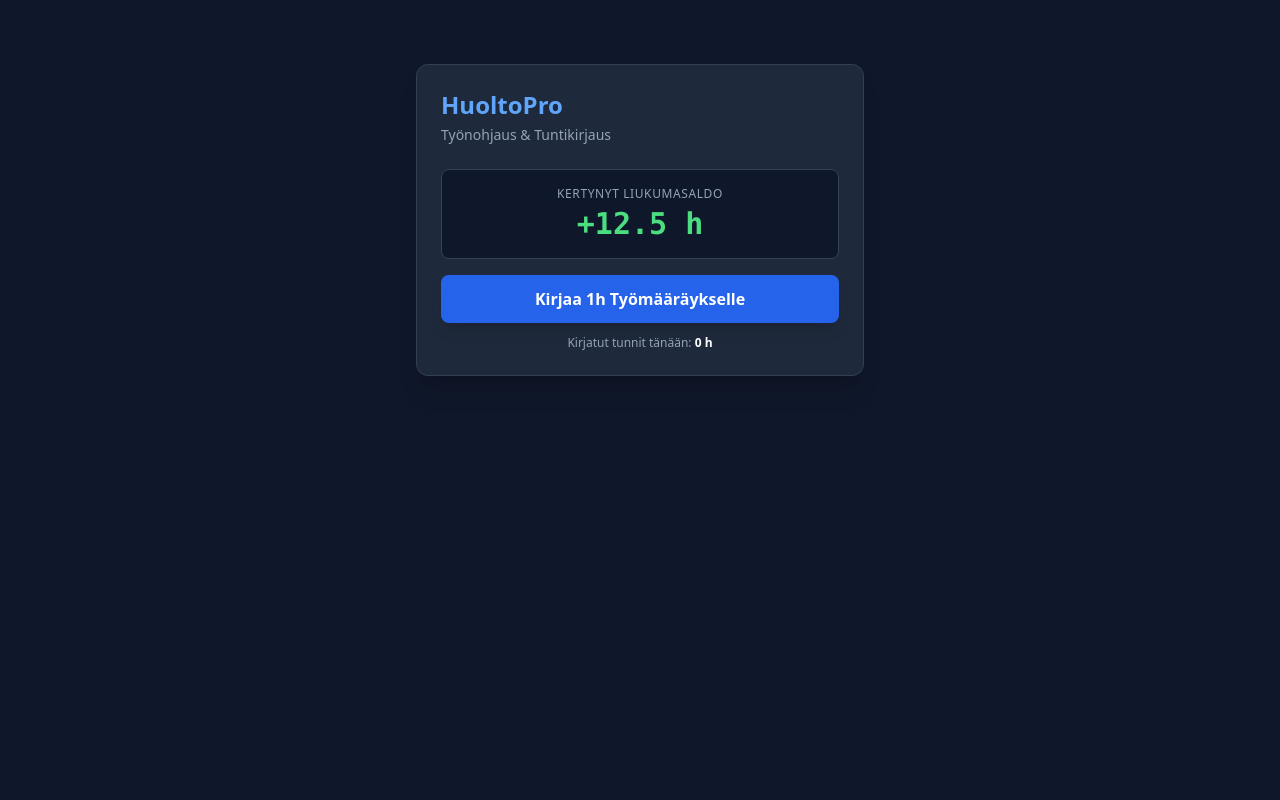
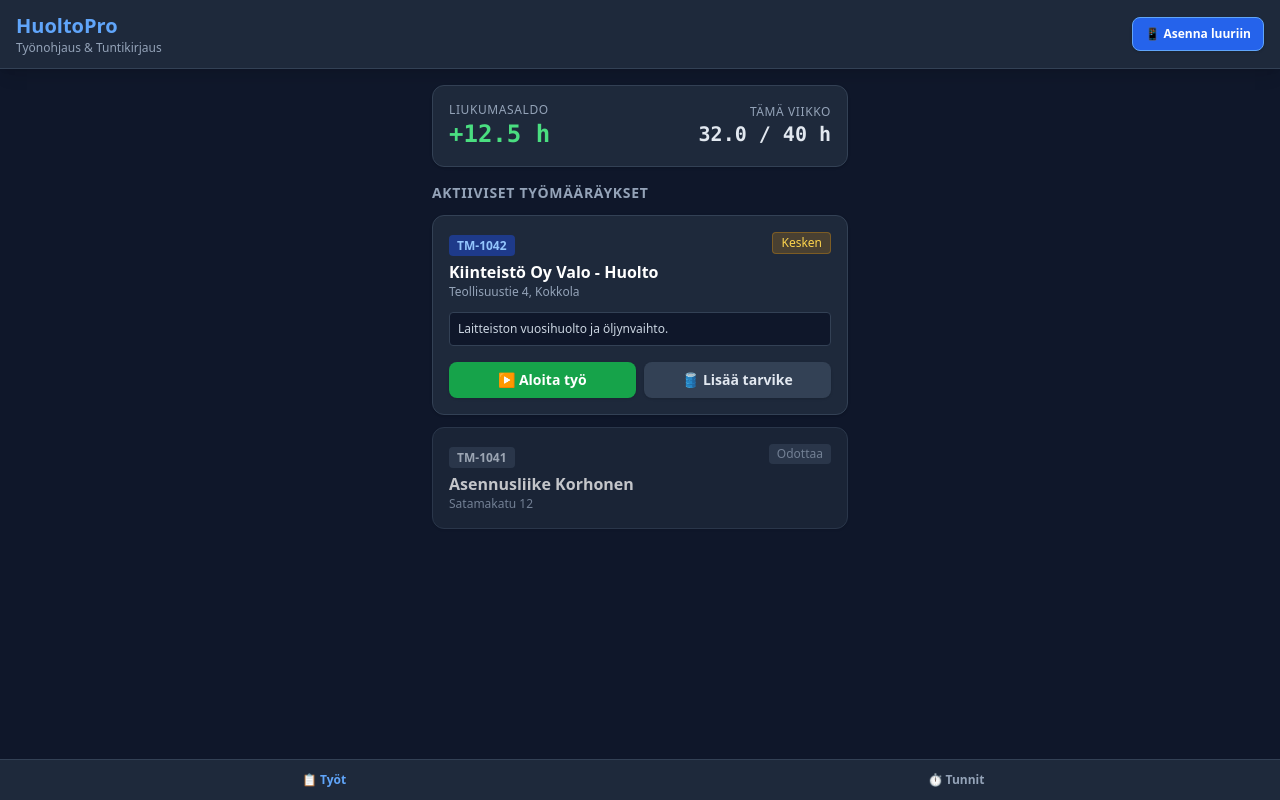
Before and after one commit to EEtuNK/huoltopro, a React (Create React App) app: page / in a window 1280 px wide. Built offline with nearby package versions, Linux system fonts and the light colour scheme.

Commit message:
Refactor App component for PWA installation support

```diff
--- a/src/App.js
+++ b/src/App.js
@@ -1,30 +1,160 @@
-import React, { useState } from 'react';
+import React, { useState, useEffect } from 'react';
 
 export default function App() {
-  const [hours, setHours] = useState(0);
+  const [activeTab, setActiveTab] = useState('orders');
+  const [deferredPrompt, setDeferredPrompt] = useState(null);
+  const [isStandalone, setIsStandalone] = useState(false);
+
+  // PWA-asennuskutsun kappaus
+  useEffect(() => {
+    window.addEventListener('beforeinstallprompt', (e) => {
+      e.preventDefault();
+      setDeferredPrompt(e);
+    });
+
+    if (window.matchMedia('(display-mode: standalone)').matches) {
+      setIsStandalone(true);
+    }
+  }, []);
+
+  const handleInstallClick = () => {
+    if (deferredPrompt) {
+      deferredPrompt.prompt();
+      deferredPrompt.userChoice.then((choiceResult) => {
+        if (choiceResult.outcome === 'accepted') {
+          setDeferredPrompt(null);
+        }
+      });
+    } else {
+      alert("Asenna sovellus selaimen valikosta:\n\n• Safari (iOS): Paina 'Jaa' -> 'Lisää kotivalikkoon'\n• Chrome (Android): Paina '...' -> 'Asenna sovellus'");
+    }
+  };
 
   return (
-    <div className="min-h-screen bg-slate-900 text-white p-6 font-sans">
-      <div className="max-w-md mx-auto bg-slate-800 rounded-xl p-6 shadow-xl border border-slate-700 mt-10">
-        <h1 className="text-2xl font-bold text-blue-400 mb-1">HuoltoPro</h1>
-        <p className="text-slate-400 text-sm mb-6">Työnohjaus & Tuntikirjaus</p>
-
-        <div className="bg-slate-900 p-4 rounded-lg border border-slate-700 mb-4 text-center">
-          <span className="text-slate-400 text-xs block uppercase tracking-wider mb-1">Kertynyt liukumasaldo</span>
-          <span className="text-3xl font-mono font-bold text-green-400">+12.5 h</span>
+    <div className="min-h-screen bg-slate-900 text-slate-100 flex flex-col font-sans pb-12">
+      {/* Yläpalkki */}
+      <header className="bg-slate-800 border-b border-slate-700 px-4 py-3 flex justify-between items-center sticky top-0 z-10 shadow-lg">
+        <div>
+          <h1 className="text-xl font-bold text-blue-400">HuoltoPro</h1>
+          <p className="text-xs text-slate-400">Työnohjaus & Tuntikirjaus</p>
         </div>
 
+        {!isStandalone && (
+          <button
+            onClick={handleInstallClick}
+            className="bg-blue-600 hover:bg-blue-500 text-white text-xs font-semibold px-3 py-2 rounded-lg shadow border border-blue-400 flex items-center gap-1"
+          >
+            📱 Asenna luuriin
+          </button>
+        )}
+      </header>
+
+      {/* Pääsisältö */}
+      <main className="flex-1 p-4 max-w-md mx-auto w-full">
+        {/* Saldokortti */}
+        <div className="bg-slate-800 rounded-xl p-4 mb-4 border border-slate-700 shadow flex justify-between items-center">
+          <div>
+            <span className="text-xs text-slate-400 uppercase tracking-wider block">Liukumasaldo</span>
+            <span className="text-2xl font-mono font-bold text-green-400">+12.5 h</span>
+          </div>
+          <div className="text-right">
+            <span className="text-xs text-slate-400 uppercase tracking-wider block">Tämä viikko</span>
+            <span className="text-xl font-mono font-semibold text-slate-200">32.0 / 40 h</span>
+          </div>
+        </div>
+
+        {/* Työmääräykset */}
+        {activeTab === 'orders' && (
+          <div className="space-y-3">
+            <h2 className="text-sm font-semibold text-slate-400 uppercase tracking-wider">Aktiiviset työmääräykset</h2>
+
+            <div className="bg-slate-800 rounded-xl p-4 border border-slate-700 shadow space-y-3">
+              <div className="flex justify-between items-start">
+                <div>
+                  <span className="text-xs bg-blue-900 text-blue-300 font-bold px-2 py-0.5 rounded">TM-1042</span>
+                  <h3 className="font-bold text-base mt-1 text-white">Kiinteistö Oy Valo - Huolto</h3>
+                  <p className="text-xs text-slate-400">Teollisuustie 4, Kokkola</p>
+                </div>
+                <span className="text-xs bg-amber-500/20 text-amber-300 border border-amber-500/30 px-2 py-0.5 rounded">Kesken</span>
+              </div>
+
+              <div className="text-xs text-slate-300 bg-slate-900 p-2 rounded border border-slate-700">
+                Laitteiston vuosihuolto ja öljynvaihto.
+              </div>
+
+              <div className="grid grid-cols-2 gap-2 pt-1">
+                <button
+                  onClick={() => alert('Ajanotto käynnistetty!')}
+                  className="bg-green-600 hover:bg-green-500 text-white font-semibold py-2 rounded-lg text-sm shadow flex justify-center items-center gap-1"
+                >
+                  ▶️ Aloita työ
+                </button>
+                <button
+                  onClick={() => alert('Kirjaa materiaaleja / Öljyä')}
+                  className="bg-slate-700 hover:bg-slate-600 text-slate-200 font-semibold py-2 rounded-lg text-sm shadow"
+                >
+                  🛢️ Lisää tarvike
+                </button>
+              </div>
+            </div>
+
+            <div className="bg-slate-800 rounded-xl p-4 border border-slate-700 shadow opacity-75">
+              <div className="flex justify-between items-start">
+                <div>
+                  <span className="text-xs bg-slate-700 text-slate-300 font-bold px-2 py-0.5 rounded">TM-1041</span>
+                  <h3 className="font-bold text-base mt-1 text-white">Asennusliike Korhonen</h3>
+                  <p className="text-xs text-slate-400">Satamakatu 12</p>
+                </div>
+                <span className="text-xs bg-slate-700 text-slate-400 px-2 py-0.5 rounded">Odottaa</span>
+              </div>
+            </div>
+          </div>
+        )}
+
+        {/* Tuntikirjaus */}
+        {activeTab === 'time' && (
+          <div className="bg-slate-800 rounded-xl p-4 border border-slate-700 shadow space-y-4">
+            <h2 className="text-lg font-bold text-white">Manuaalinen tuntikirjaus</h2>
+            <div>
+              <label className="text-xs text-slate-400 block mb-1">Työmääräys</label>
+              <select className="w-full bg-slate-900 border border-slate-700 rounded-lg p-2.5 text-sm text-white">
+                <option>TM-1042 - Kiinteistö Oy Valo</option>
+                <option>TM-1041 - Asennusliike Korhonen</option>
+              </select>
+            </div>
+            <div>
+              <label className="text-xs text-slate-400 block mb-1">Tunnit (h)</label>
+              <input type="number" defaultValue="7.5" className="w-full bg-slate-900 border border-slate-700 rounded-lg p-2.5 text-sm text-white font-mono" />
+            </div>
+            <div>
+              <label className="text-xs text-slate-400 block mb-1">Selite</label>
+              <textarea placeholder="Mitä tehtiin..." className="w-full bg-slate-900 border border-slate-700 rounded-lg p-2.5 text-sm text-white h-20" />
+            </div>
+            <button
+              onClick={() => alert('Tunnit tallennettu saldopankkiin!')}
+              className="w-full bg-blue-600 hover:bg-blue-500 text-white font-semibold py-3 rounded-lg shadow"
+            >
+              Tallenna tuntikirjaus
+            </button>
+          </div>
+        )}
+      </main>
+
+      {/* Alavalikko / Navigaatio */}
+      <nav className="fixed bottom-0 left-0 right-0 bg-slate-800 border-t border-slate-700 flex justify-around p-2 z-10">
         <button
-          onClick={() => setHours(hours + 1)}
-          className="w-full bg-blue-600 hover:bg-blue-500 text-white font-semibold py-3 rounded-lg shadow-lg mb-3"
+          onClick={() => setActiveTab('orders')}
+          className={`flex-1 py-1 text-center text-xs font-semibold ${activeTab === 'orders' ? 'text-blue-400' : 'text-slate-400'}`}
         >
-          Kirjaa 1h Työmääräykselle
+          📋 Työt
         </button>
-
-        <p className="text-center text-slate-400 text-xs">
-          Kirjatut tunnit tänään: <span className="text-white font-bold">{hours} h</span>
-        </p>
-      </div>
+        <button
+          onClick={() => setActiveTab('time')}
+          className={`flex-1 py-1 text-center text-xs font-semibold ${activeTab === 'time' ? 'text-blue-400' : 'text-slate-400'}`}
+        >
+          ⏱️ Tunnit
+        </button>
+      </nav>
     </div>
   );
 }
```
